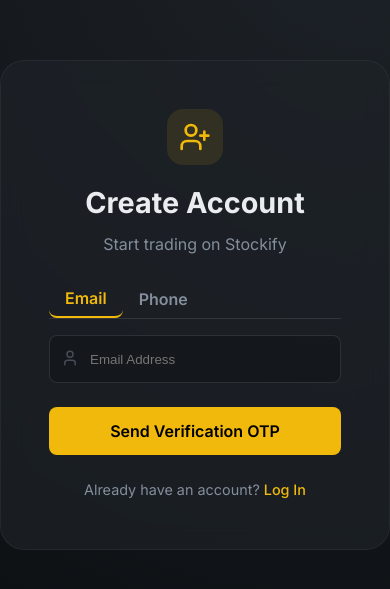
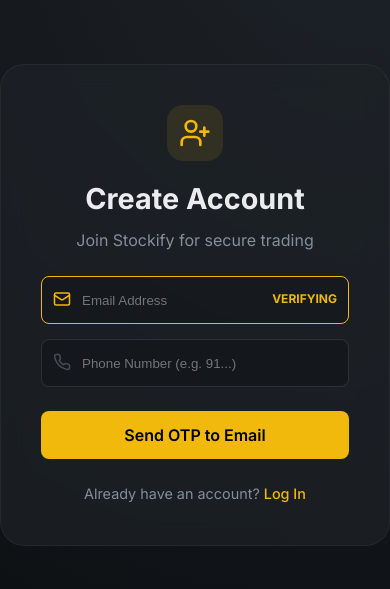
Before and after one commit to jasper1915/trading-engine, a React (Vite) app in the folder frontend/: page /register in a window 390 px wide. Shown: the part 117-706 px from the top of the page. Built offline with nearby package versions, Linux system fonts and the light colour scheme; no server answers.

Commit message:
Implement unified Email and Phone registration

```diff
--- a/frontend/src/pages/Register.jsx
+++ b/frontend/src/pages/Register.jsx
@@ -1,16 +1,17 @@
 import React, { useState } from 'react'
 import { Link, useNavigate } from 'react-router-dom'
 import api from '../services/api'
-import { TrendingUp, User as UserIcon, Lock, UserPlus, Loader2, Key, CreditCard } from 'lucide-react'
+import { TrendingUp, User as UserIcon, Lock, UserPlus, Loader2, Key, CreditCard, Mail, Phone } from 'lucide-react'
 
 const Register = () => {
-  const [identifier, setIdentifier] = useState('')
+  const [email, setEmail] = useState('')
+  const [phone, setPhone] = useState('')
   const [username, setUsername] = useState('')
   const [panNumber, setPanNumber] = useState('')
   const [password, setPassword] = useState('')
   const [otp, setOtp] = useState('')
 
-  const [method, setMethod] = useState('email') // 'email', 'phone'
+  const [verifyMethod, setVerifyMethod] = useState('email') // 'email', 'phone'
   const [otpSent, setOtpSent] = useState(false)
 
   const [loading, setLoading] = useState(false)
@@ -20,13 +21,17 @@
 
   const handleSendOtp = async (e) => {
     e?.preventDefault()
-    if (!identifier) return setError('Please enter an email or phone number')
+    const identifier = verifyMethod === 'email' ? email : phone
+    if (!identifier) return setError(`Please enter a ${verifyMethod}`)
+    if (verifyMethod === 'email' && !email.includes('@')) return setError('Invalid email')
+    if (verifyMethod === 'phone' && phone.length < 10) return setError('Invalid phone number')
+
     setLoading(true)
     setError('')
     try {
       await api.post('/auth/send-otp', { identifier })
       setOtpSent(true)
-      setSuccess('OTP sent successfully!')
+      setSuccess(`OTP sent to your ${verifyMethod}!`)
     } catch (err) {
       setError(err.response?.data?.message || 'Failed to send OTP')
     } finally {
@@ -36,13 +41,16 @@
 
   const handleRegister = async (e) => {
     e.preventDefault()
-    if (!username || !panNumber) return setError('Please fill all details')
+    if (!username || !panNumber || !password) return setError('Please fill all details')
     setLoading(true)
     setError('')
     try {
+      const identifier = verifyMethod === 'email' ? email : phone
       await api.post('/auth/register-verified', {
         identifier,
         otp,
+        email,
+        phone,
         password,
         username,
         panNumber
@@ -57,43 +65,55 @@
   }
 
   return (
-    <div style={{ height: '100vh', width: '100vw', display: 'flex', alignItems: 'center', justifyContent: 'center', background: 'radial-gradient(circle at top right, #1e2329, #0b0e11)' }}>
-      <div className="glass" style={{ width: '420px', padding: '48px', borderRadius: '24px', display: 'flex', flexDirection: 'column', gap: '24px' }}>
+    <div style={{ minHeight: '100vh', width: '100vw', display: 'flex', alignItems: 'center', justifyContent: 'center', background: 'radial-gradient(circle at top right, #1e2329, #0b0e11)', padding: '40px 0' }}>
+      <div className="glass" style={{ width: '420px', padding: '40px', borderRadius: '24px', display: 'flex', flexDirection: 'column', gap: '24px' }}>
         <div style={{ textAlign: 'center' }}>
           <div style={{ color: 'var(--brand-primary)', display: 'inline-flex', padding: '12px', borderRadius: '16px', background: 'rgba(240, 185, 11, 0.1)', marginBottom: '16px' }}>
             <UserPlus size={32} />
           </div>
           <h1 style={{ fontSize: '1.8rem', fontWeight: 700, marginBottom: '8px' }}>Create Account</h1>
-          <p style={{ color: 'var(--text-secondary)' }}>Start trading on Stockify</p>
+          <p style={{ color: 'var(--text-secondary)' }}>Join Stockify for secure trading</p>
         </div>
-
-        {!otpSent && (
-          <div style={{ display: 'flex', borderBottom: '1px solid rgba(255,255,255,0.1)', marginBottom: '-8px' }}>
-            <button onClick={() => {setMethod('email'); setIdentifier(''); setError('')}} style={{ padding: '8px 16px', background: 'none', border: 'none', borderBottom: method === 'email' ? '2px solid var(--brand-primary)' : 'none', color: method === 'email' ? 'var(--brand-primary)' : 'var(--text-secondary)', cursor: 'pointer', fontWeight: 600 }}>Email</button>
-            <button onClick={() => {setMethod('phone'); setIdentifier(''); setError('')}} style={{ padding: '8px 16px', background: 'none', border: 'none', borderBottom: method === 'phone' ? '2px solid var(--brand-primary)' : 'none', color: method === 'phone' ? 'var(--brand-primary)' : 'var(--text-secondary)', cursor: 'pointer', fontWeight: 600 }}>Phone</button>
-          </div>
-        )}
 
         <form onSubmit={otpSent ? handleRegister : handleSendOtp} style={{ display: 'flex', flexDirection: 'column', gap: '20px' }}>
 
-          <div style={{ position: 'relative' }}>
-            <UserIcon size={18} style={{ position: 'absolute', left: '12px', top: '14px', color: 'var(--text-muted)' }} />
-            <input
-              type={method === 'email' ? 'email' : 'text'}
-              placeholder={method === 'email' ? 'Email Address' : 'Phone Number (e.g. 91...)'}
-              value={identifier}
-              onChange={(e) => setIdentifier(e.target.value)}
-              required
-              disabled={otpSent}
-              style={{ width: '100%', paddingLeft: '40px', height: '48px', borderRadius: '8px', border: '1px solid rgba(255,255,255,0.1)', background: 'rgba(0,0,0,0.2)', color: '#fff', outline: 'none' }}
-            />
+          <div style={{ display: 'flex', flexDirection: 'column', gap: '15px' }}>
+            <div style={{ position: 'relative' }}>
+              <Mail size={18} style={{ position: 'absolute', left: '12px', top: '14px', color: verifyMethod === 'email' ? 'var(--brand-primary)' : 'var(--text-muted)' }} />
+              <input
+                type="email"
+                placeholder="Email Address"
+                value={email}
+                onChange={(e) => setEmail(e.target.value)}
+                required
+                disabled={otpSent}
+                onFocus={() => !otpSent && setVerifyMethod('email')}
+                style={{ width: '100%', paddingLeft: '40px', height: '48px', borderRadius: '8px', border: `1px solid ${verifyMethod === 'email' ? 'var(--brand-primary)' : 'rgba(255,255,255,0.1)'}`, background: 'rgba(0,0,0,0.2)', color: '#fff', outline: 'none' }}
+              />
+              {verifyMethod === 'email' && !otpSent && <span style={{ position: 'absolute', right: '12px', top: '14px', color: 'var(--brand-primary)', fontSize: '0.75rem', fontWeight: 700 }}>VERIFYING</span>}
+            </div>
+
+            <div style={{ position: 'relative' }}>
+              <Phone size={18} style={{ position: 'absolute', left: '12px', top: '14px', color: verifyMethod === 'phone' ? 'var(--brand-primary)' : 'var(--text-muted)' }} />
+              <input
+                type="text"
+                placeholder="Phone Number (e.g. 91...)"
+                value={phone}
+                onChange={(e) => setPhone(e.target.value)}
+                required
+                disabled={otpSent}
+                onFocus={() => !otpSent && setVerifyMethod('phone')}
+                style={{ width: '100%', paddingLeft: '40px', height: '48px', borderRadius: '8px', border: `1px solid ${verifyMethod === 'phone' ? 'var(--brand-primary)' : 'rgba(255,255,255,0.1)'}`, background: 'rgba(0,0,0,0.2)', color: '#fff', outline: 'none' }}
+              />
+              {verifyMethod === 'phone' && !otpSent && <span style={{ position: 'absolute', right: '12px', top: '14px', color: 'var(--brand-primary)', fontSize: '0.75rem', fontWeight: 700 }}>VERIFYING</span>}
+            </div>
           </div>
 
           {otpSent && (
             <>
               <div style={{ position: 'relative' }}>
-                <Key size={18} style={{ position: 'absolute', left: '12px', top: '14px', color: 'var(--text-muted)' }} />
-                <input type="text" placeholder="6-digit OTP" value={otp} onChange={(e) => setOtp(e.target.value)} required style={{ width: '100%', paddingLeft: '40px', height: '48px', borderRadius: '8px', border: '1px solid rgba(255,255,255,0.1)', background: 'rgba(0,0,0,0.2)', color: '#fff', outline: 'none' }} />
+                <Key size={18} style={{ position: 'absolute', left: '12px', top: '14px', color: 'var(--brand-primary)' }} />
+                <input type="text" placeholder={`Enter OTP sent to ${verifyMethod}`} value={otp} onChange={(e) => setOtp(e.target.value)} required style={{ width: '100%', paddingLeft: '40px', height: '48px', borderRadius: '8px', border: '1px solid var(--brand-primary)', background: 'rgba(240, 185, 11, 0.05)', color: '#fff', outline: 'none' }} />
               </div>
 
               <div style={{ position: 'relative' }}>
@@ -113,16 +133,16 @@
             </>
           )}
 
-          {error && <div style={{ color: 'var(--brand-danger)', fontSize: '0.9rem', textAlign: 'center' }}>{error}</div>}
-          {success && <div style={{ color: 'var(--brand-success)', fontSize: '0.9rem', textAlign: 'center' }}>{success}</div>}
+          {error && <div style={{ color: 'var(--brand-danger)', fontSize: '0.85rem', textAlign: 'center', background: 'rgba(244, 67, 54, 0.1)', padding: '8px', borderRadius: '4px' }}>{error}</div>}
+          {success && <div style={{ color: 'var(--brand-success)', fontSize: '0.85rem', textAlign: 'center', background: 'rgba(0, 192, 118, 0.1)', padding: '8px', borderRadius: '4px' }}>{success}</div>}
 
-          <button type="submit" disabled={loading} style={{ height: '48px', background: 'var(--brand-primary)', color: '#000', border: 'none', borderRadius: '8px', marginTop: '4px', display: 'flex', alignItems: 'center', justifyContent: 'center', gap: '8px', fontWeight: 600, cursor: 'pointer' }}>
-            {loading ? <Loader2 size={20} className="animate-spin" /> : (otpSent ? 'Verify & Create Account' : 'Send Verification OTP')}
+          <button type="submit" disabled={loading} style={{ height: '48px', background: 'var(--brand-primary)', color: '#000', border: 'none', borderRadius: '8px', marginTop: '4px', display: 'flex', alignItems: 'center', justifyContent: 'center', gap: '8px', fontWeight: 600, cursor: 'pointer', transition: 'all 0.2s' }}>
+            {loading ? <Loader2 size={20} className="animate-spin" /> : (otpSent ? 'Verify & Create Account' : `Send OTP to ${verifyMethod === 'email' ? 'Email' : 'Mobile'}`)}
           </button>
         </form>
 
         <p style={{ textAlign: 'center', color: 'var(--text-secondary)', fontSize: '0.9rem' }}>
-          Already have an account? <Link to="/login" style={{ color: 'var(--brand-primary)' }}>Log In</Link>
+          Already have an account? <Link to="/login" style={{ color: 'var(--brand-primary)', textDecoration: 'none' }}>Log In</Link>
         </p>
       </div>
     </div>
```
Also changed, not shown: 2 other files (tests, documents, lock files or other folders).
